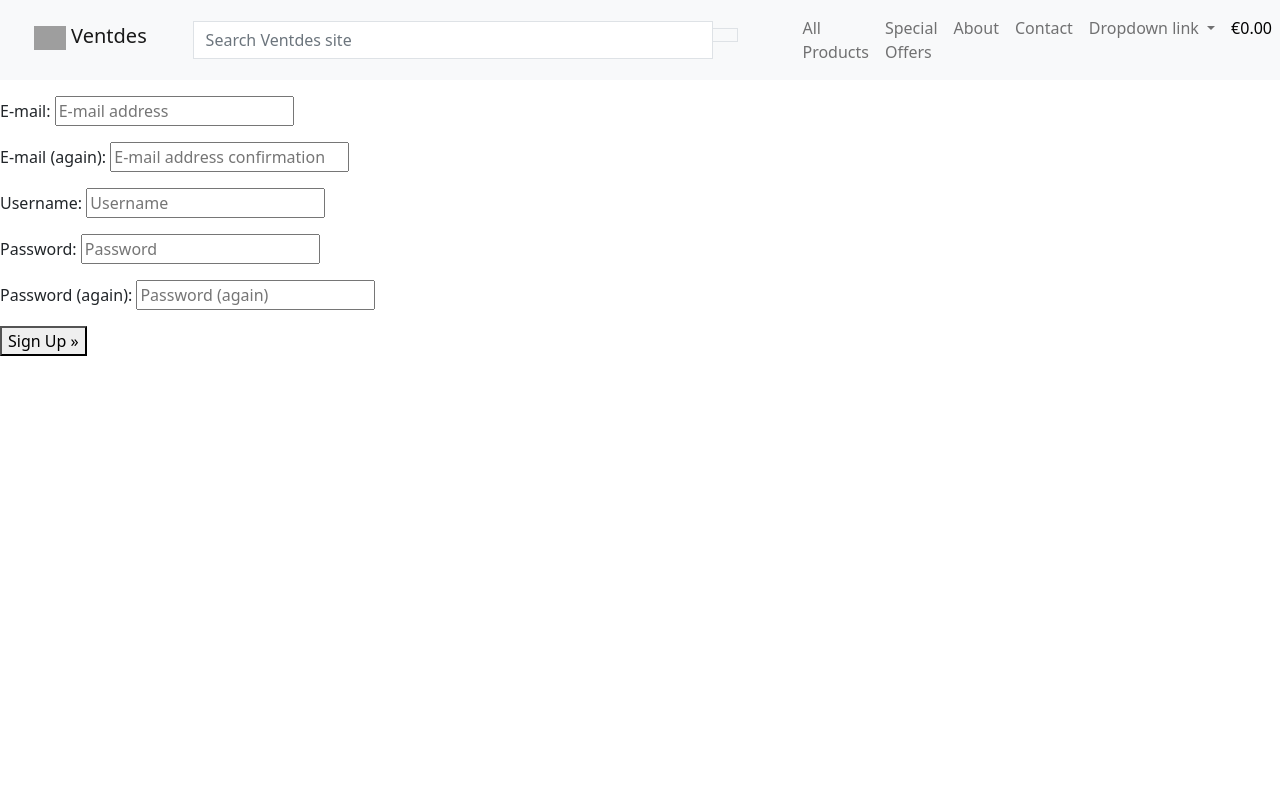
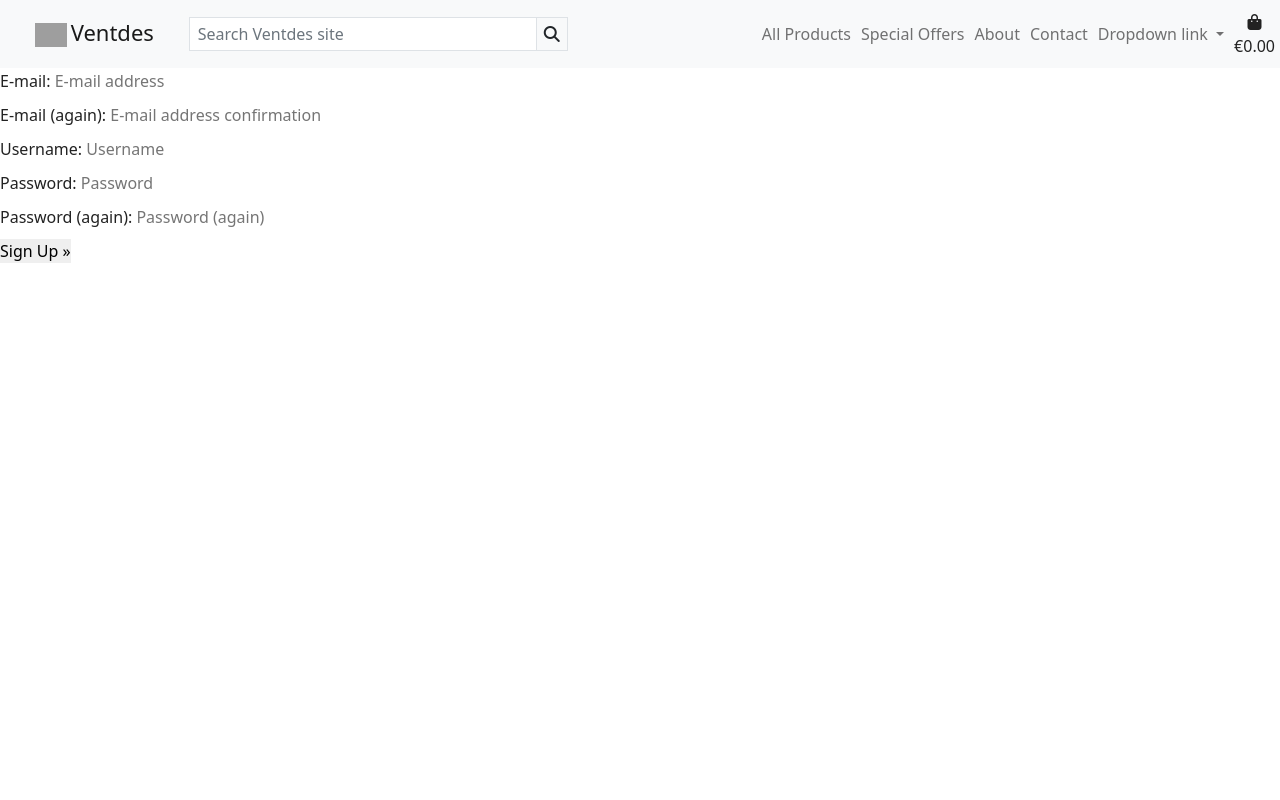
Before and after one commit to lukaszkukla/ventdes, a Django app: page /accounts/signup/ in a window 1280 px wide. Run offline with Django 3.2, Linux system fonts and the light colour scheme; some libraries are stand-ins or nearby versions; grey boxes are pictures that could not be loaded.

Commit message:
Style: navbar and links

```diff
--- a/static/css/base.css
+++ b/static/css/base.css
@@ -1,6 +1,16 @@
-
+@import url('href="https://fonts.googleapis.com/css2?family=Josefin+Sans:wght@200;300;400&family=Lato:wght@300;400;700&display=swap');
 
 /* colors used for the website */
+
+:root {
+    --white: #FFFFFF;
+    --black: #222222;
+    --grey1: #666666;
+    --grey2: #737373;
+    --amaranth: #B11841;
+    --light-grey1: #DDDDDD;
+    --light-grey2: #F4F4F4;
+}
 
 /* global styles */
 
@@ -16,17 +26,73 @@ html,
 body {
     height: 100%;
     font-size: 62.5%;
+    color: var(--black);
 }
 
 body {
-    min-height: 100vh;
-    display: flex;
-    flex-direction: column;
+    height: 100%;
     font-size: 1.6rem;
-    font-family: "Poppins", sans-serif;
-    background: var(--lightgrey);
 }
 
 a {
     text-decoration: none;
 }
+
+.input-search, .btn-search {
+    width: 100%;
+    padding: .375rem .75rem;
+    font-size: 1.6rem;
+    font-weight: 400;
+    line-height: 1.5;
+    border: none;
+}
+
+.text-black {
+    color: var(--black) !important;
+}
+
+/* Icon centering */
+/* from Bulma */
+.icon {
+    align-items: center;
+    display: inline-flex;
+    justify-content: center;
+    height: 1.5rem;
+    width: 1.5rem;
+}
+
+.logo-font {
+    font-size: 2.2rem;
+}
+
+/* Navbar */
+.navbar {
+    align-items: center;
+}
+
+#hamburger:active,
+#hamburger:focus,
+#hamburger:hover {
+    outline: none;
+    box-shadow: none;
+}
+
+.nav-link {
+    white-space: nowrap;
+}
+
+.nav-link:hover,
+.nav-link:focus,
+.nav-link:active {
+    color: var(--amaranth);
+}
+
+.dropdown-item {
+    font-size: 1.6rem;
+}
+
+.h68 {
+    height: 5.8rem;
+    align-items: center;
+    padding: 1.6rem;
+}
--- a/templates/base.html
+++ b/templates/base.html
@@ -16,12 +16,16 @@
     {% block corecss %}
     <link href="https://cdn.jsdelivr.net/npm/bootstrap@5.2.2/dist/css/bootstrap.min.css" rel="stylesheet"
         integrity="sha384-Zenh87qX5JnK2Jl0vWa8Ck2rdkQ2Bzep5IDxbcnCeuOxjzrPF/et3URy9Bv1WTRi" crossorigin="anonymous">
+    <link rel="stylesheet" href="https://fonts.googleapis.com/css?family=Lato&display=swap">
+    <link rel="stylesheet" href="https://cdn.jsdelivr.net/npm/bootstrap-icons@1.9.1/font/bootstrap-icons.css">
+    <link rel="stylesheet" href="{% static 'css/base.css' %}">
     {% endblock corecss %}
 
     {% block extra_css %}
     {% endblock extra_css %}
 
     {% block corejs %}
+    <script src="https://kit.fontawesome.com/e9c73d7092.js" crossorigin="anonymous"></script>
     <script src="https://cdn.jsdelivr.net/npm/bootstrap@5.2.2/dist/js/bootstrap.bundle.min.js"
         integrity="sha384-OERcA2EqjJCMA+/3y+gxIOqMEjwtxJY7qPCqsdltbNJuaOe923+mo//f6V8Qbsw3"
         crossorigin="anonymous"></script>
@@ -36,21 +40,23 @@
 <body>
     <nav class="navbar navbar-expand-lg navbar-light bg-light fixed-top">
         <div class="container-fluid gx-0">
-            <div class="row w-100">
+            <div class="row w-100 g-0 align-items-center">
                 <div class="col-3 text-center">
                     <a class="navbar-brand mx-0" href="{% url 'home' %}">
-                        <img class="d-none d-sm-inline" src="https://res.cloudinary.com/lkcloud/image/upload/v1665939721/Ventdes/logo_prlhgs.png"
+                        <img class="d-none d-sm-inline mb-2"
+                            src="https://res.cloudinary.com/lkcloud/image/upload/v1665939721/Ventdes/logo_prlhgs.png"
                             alt="Logo" width="32">
-                        <span>Ventdes</span>
+                        <span class="logo-font">Ventdes</span>
                     </a>
                 </div>
-                <div class="col-8 gx-0">
+                <div class="col-6 gx-0">
                     <form method="GET">
                         <div class="input-group w-100">
-                            <input type="text" class="form-control border border-black rounded-0" name="q"
+                            <input type="text" class="form-control border border-black rounded-0 input-search" name="q"
                                 placeholder="Search Ventdes site">
                             <div class="input-group-append">
-                                <button class="form-control btn btn-black border border-black rounded-0" type="submit">
+                                <button class="form-control btn btn-black btn-search border border-black rounded-0"
+                                    type="submit">
                                     <span class="icon">
                                         <i class="fas fa-search"></i>
                                     </span>
@@ -59,16 +65,31 @@
                         </div>
                     </form>
                 </div>
-                <div class="col-1 gx-0">
-                    <button class="navbar-toggler border-0 px-0" type="button" data-bs-toggle="collapse"
-                        data-bs-target="#navbarNavDropdown" aria-controls="navbarNavDropdown" aria-expanded="false"
-                        aria-label="Toggle navigation">
+                <div class="col-1 d-lg-none">
+                    <a href=""
+                        class="{% if grand_total %}text-info font-weight-bold{% else %}text-black{% endif %} nav-link">
+                        <div class="text-center">
+                            <div><i class="fas fa-shopping-bag"></i></div>
+                            <p class="my-0">
+                                {% if grand_total %}
+                                €{{ grand_total|floatformat:2 }}
+                                {% else %}
+                                €0.00
+                                {% endif %}
+                            </p>
+                        </div>
+                    </a>
+                </div>
+                <div class="h68 col-1 gx-0 d-lg-none text-center align-items-center">
+                    <button id="hamburger" class="navbar-toggler border-0 px-0 align-items-center" type="button"
+                        data-bs-toggle="collapse" data-bs-target="#navbarNavDropdown" aria-controls="navbarNavDropdown"
+                        aria-expanded="false" aria-label="Toggle navigation">
                         <span class="navbar-toggler-icon"></span>
                     </button>
                 </div>
             </div>
             <div class="collapse navbar-collapse" id="navbarNavDropdown">
-                <ul class="navbar-nav">
+                <ul class="navbar-nav align-items-center">
                     <li class="nav-item">
                         <a class="nav-link" href="#">All Products</a>
                     </li>
@@ -89,22 +110,22 @@
                         <ul class="dropdown-menu border-0" aria-labelledby="user-options">
                             {% if request.user.is_authenticated %}
                             {% if request.user.is_superuser %}
-                            <a href="" class="dropdown-item">Products Management</a>
-                            <a href="" class="dropdown-item">Categories Management</a>
+                            <a href="" class="dropdown-item"><i class="bi bi-boxes"></i> Products Management</a>
+                            <a href="" class="dropdown-item"><i class="bi bi-folder-fill"></i> Categories Management</a>
                             {% endif %}
-                            <a href="" class="dropdown-item">Profile</a>
-                            <a href="{% url 'account_logout' %}" class="dropdown-item">Logout</a>
+                            <a href="" class="dropdown-item"><i class="bi bi-person-fill"></i> Profile</a>
+                            <a href="{% url 'account_logout' %}" class="dropdown-item"><i class="bi bi-door-open"></i> Logout</a>
                             {% else %}
-                            <a href="{% url 'account_signup' %}" class="dropdown-item">Register</a>
+                            <a href="{% url 'account_signup' %}" class="dropdown-item"><i class="bi bi-pencil-square"></i> Register</a>
                             <a href="{% url 'account_login' %}" class="dropdown-item">Login</a>
                             {% endif %}
                         </ul>
                     </li>
-                    <li class="list-inline-item">
+                    <li class="list-inline-item d-md-none d-lg-inline">
                         <a href=""
                             class="{% if grand_total %}text-info font-weight-bold{% else %}text-black{% endif %} nav-link">
                             <div class="text-center">
-                                <div><i class="fas fa-shopping-bag fa-lg"></i></div>
+                                <div><i class="fas fa-shopping-bag"></i></div>
                                 <p class="my-0">
                                     {% if grand_total %}
                                     €{{ grand_total|floatformat:2 }}
--- a/ventdes/settings.py
+++ b/ventdes/settings.py
@@ -148,6 +148,10 @@ USE_TZ = True
 # https://docs.djangoproject.com/en/3.2/howto/static-files/
 
 STATIC_URL = '/static/'
+STATICFILES_DIRS = (os.path.join(BASE_DIR, 'static'),)
+
+MEDIA_URL = '/media/'
+MEDIA_ROOT = os.path.join(BASE_DIR, 'media')
 
 # Default primary key field type
 # https://docs.djangoproject.com/en/3.2/ref/settings/#default-auto-field
--- a/ventdes/urls.py
+++ b/ventdes/urls.py
@@ -15,9 +15,12 @@ Including another URLconf
 """
 from django.contrib import admin
 from django.urls import path, include
+from django.conf import settings
+from django.conf.urls.static import static
+
 
 urlpatterns = [
     path('admin/', admin.site.urls),
     path('accounts/', include('allauth.urls')),
     path('', include('home.urls')),
-]
+] + static(settings.MEDIA_URL, docuent_root=settings.MEDIA_ROOT)
```
